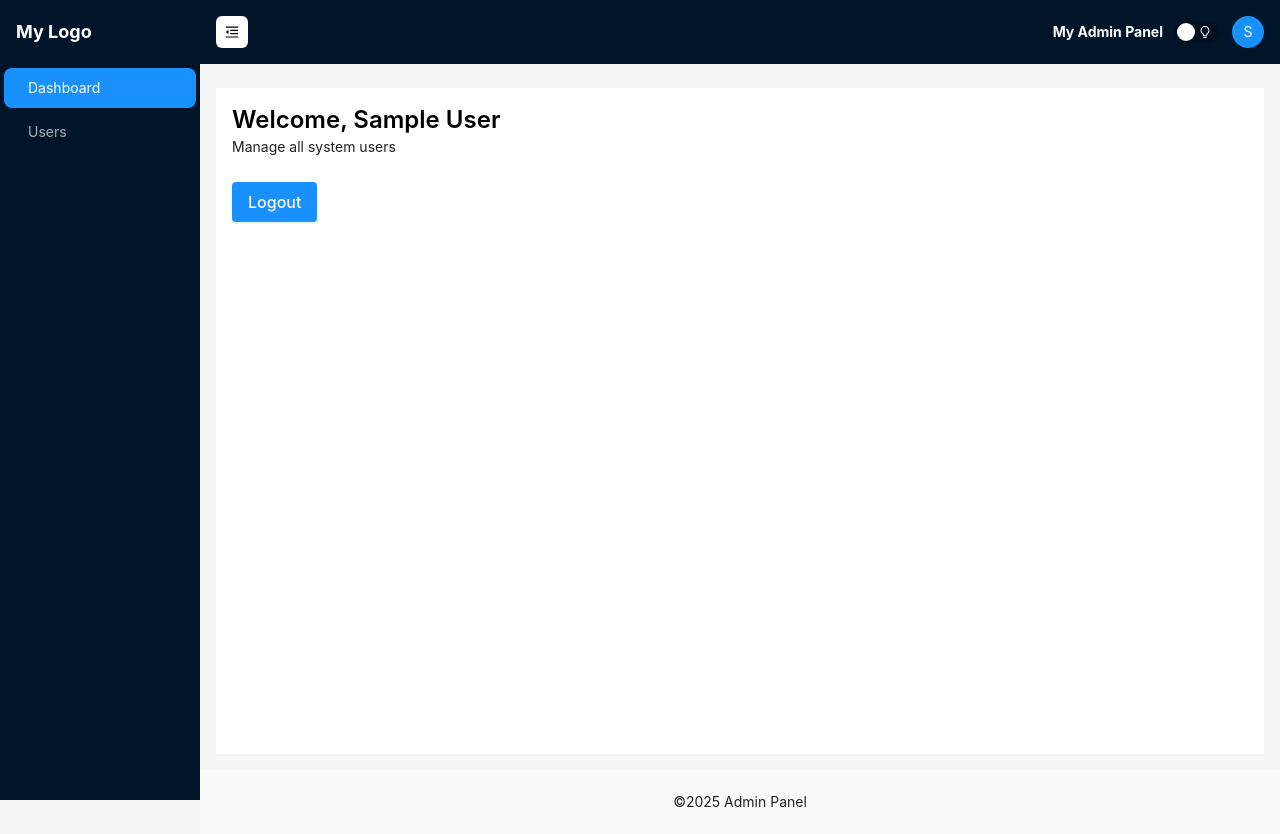
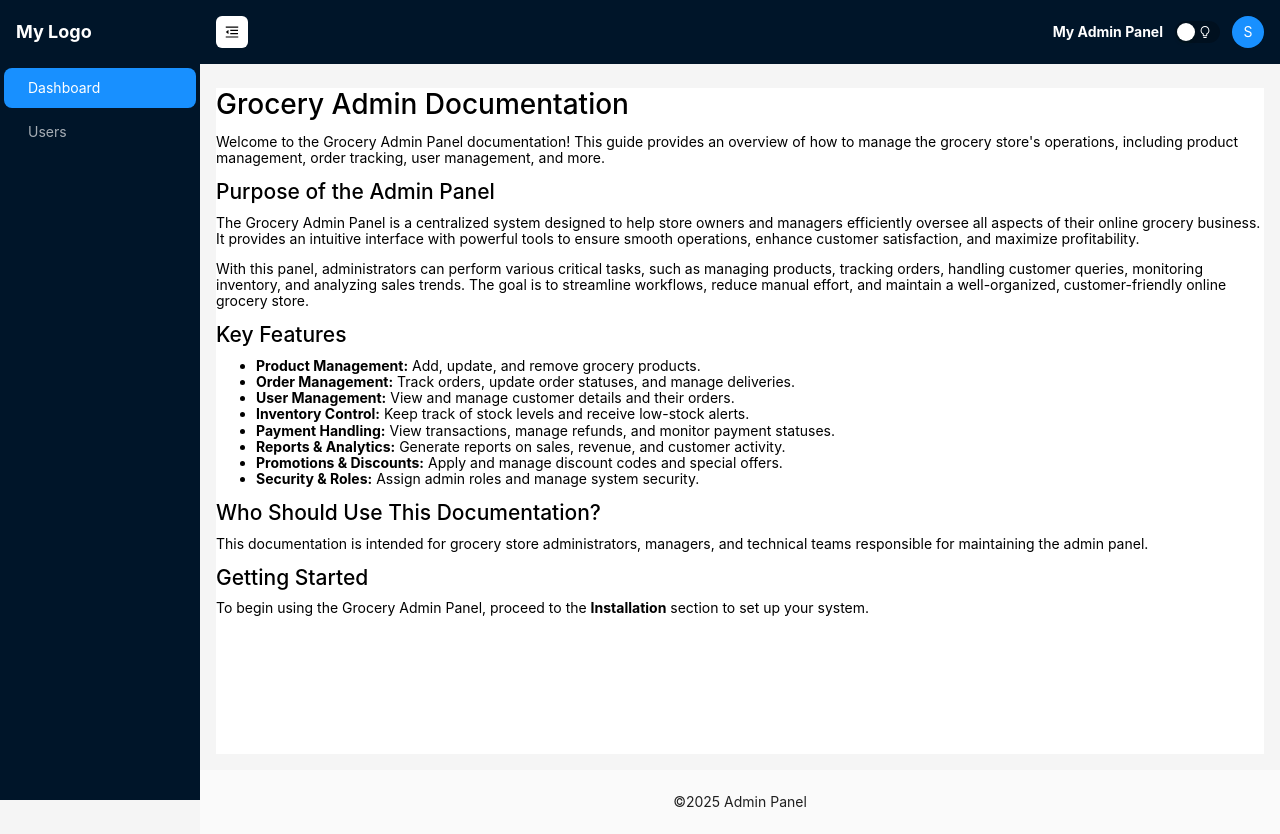
Before and after one commit to genesistechnosoft/git_learns, a React (Vite) app: page / in a window 1280 px wide. Built offline with nearby package versions, Linux system fonts and the light colour scheme; sample sign-in values are in the browser's storage.

Commit message:
Update Dashboard.jsx

```diff
--- a/src/features/dashboard/Dashboard.jsx
+++ b/src/features/dashboard/Dashboard.jsx
@@ -1,43 +1,45 @@
-import React from 'react'
-import { Typography } from 'antd'
-import { useDispatch, useSelector } from 'react-redux'
-import { logout } from '../auth/authSlice'
-import { useNavigate } from 'react-router-dom'
-import { useThemeTokens } from '../../App'
-import AppButton from '../../components/ui/AppButton'
-import PageHeader from '../../components/ui/PageHeader'
+import React from 'react';
 
-const { Title } = Typography
 
-const Dashboard = () => {
-    const dispatch = useDispatch()
-    const navigate = useNavigate()
-    const { user } = useSelector((state) => state.auth)
-    const { colorTextBase, padding, colorBgBase } = useThemeTokens()
+const Introduction = () => {
+  return (
+    <div className="introduction-container">
+      <h1 className='docu-head'>Grocery Admin Documentation</h1>
+      <p className='entro'>
+        Welcome to the Grocery Admin Panel documentation! This guide provides an overview of how to manage the grocery store's operations, including product management, order tracking, user management, and more.
+      </p>
 
-    const handleLogout = () => {
-        dispatch(logout())
-        navigate('/login')
-    }
+      <h2 className="section-heading">Purpose of the Admin Panel</h2>
+      <p className='entro'>
+        The Grocery Admin Panel is a centralized system designed to help store owners and managers efficiently oversee all aspects of their online grocery business. It provides an intuitive interface with powerful tools to ensure smooth operations, enhance customer satisfaction, and maximize profitability.
+      </p>
+      <p className='entro'>
+        With this panel, administrators can perform various critical tasks, such as managing products, tracking orders, handling customer queries, monitoring inventory, and analyzing sales trends. The goal is to streamline workflows, reduce manual effort, and maintain a well-organized, customer-friendly online grocery store.
+      </p>
 
-    return (
-        <div
-            style={{
-                padding,
-                color: colorTextBase,
-                background: colorBgBase,
-                // minHeight: '100vh',
-            }}
-        >
-            <PageHeader
-                title={`Welcome, ${user.name}`}
-                subtitle="Manage all system users"
-            />
+      <h2 className="section-heading">Key Features</h2>
+      <ul className='listing'>
+        <li><strong>Product Management:</strong> Add, update, and remove grocery products.</li>
+        <li><strong>Order Management:</strong> Track orders, update order statuses, and manage deliveries.</li>
+        <li><strong>User Management:</strong> View and manage customer details and their orders.</li>
+        <li><strong>Inventory Control:</strong> Keep track of stock levels and receive low-stock alerts.</li>
+        <li><strong>Payment Handling:</strong> View transactions, manage refunds, and monitor payment statuses.</li>
+        <li><strong>Reports & Analytics:</strong> Generate reports on sales, revenue, and customer activity.</li>
+        <li><strong>Promotions & Discounts:</strong> Apply and manage discount codes and special offers.</li>
+        <li><strong>Security & Roles:</strong> Assign admin roles and manage system security.</li>
+      </ul>
 
-            <AppButton onClick={handleLogout}>Logout</AppButton>
+      <h2 className="section-heading">Who Should Use This Documentation?</h2>
+      <p className='entro'>
+        This documentation is intended for grocery store administrators, managers, and technical teams responsible for maintaining the admin panel.
+      </p>
 
-        </div>
-    )
-}
+      <h2 className="section-heading">Getting Started</h2>
+      <p className='entro'>
+        To begin using the Grocery Admin Panel, proceed to the <strong>Installation</strong> section to set up your system.
+      </p>
+    </div>
+  );
+};
 
-export default Dashboard
+export default Introduction;
```
